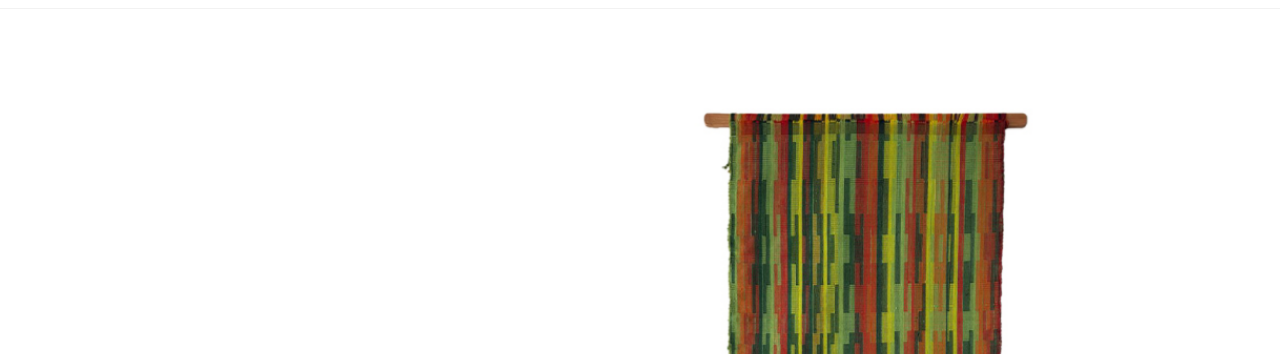
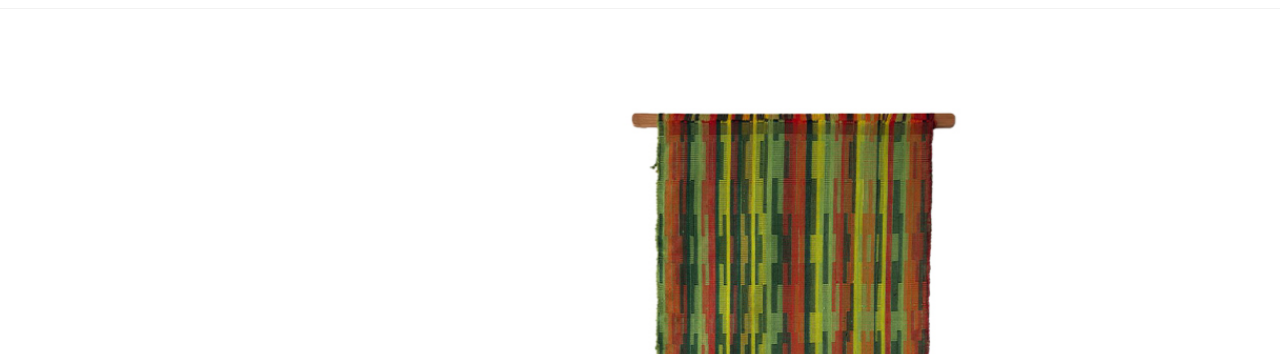
Before and after one commit to ima-p-s/ima-p-s, a plain HTML site: page adv-weaving.html in a window 1280 px wide. Shown: the part 56-410 px from the top of the page. Drawn offline with nearby package versions, Linux system fonts and the light colour scheme; a web font is replaced by a local one.

Commit message:
update 14

```diff
--- a/adv-weaving.html
+++ b/adv-weaving.html
@@ -39,7 +39,9 @@
 
         /* ── HERO ── */
         .project-hero {
-            position: relative;
+            .hero-img {
+    object-position: right center;
+}
             width: 100%;
             height: 100vh;
             overflow: hidden;
```
